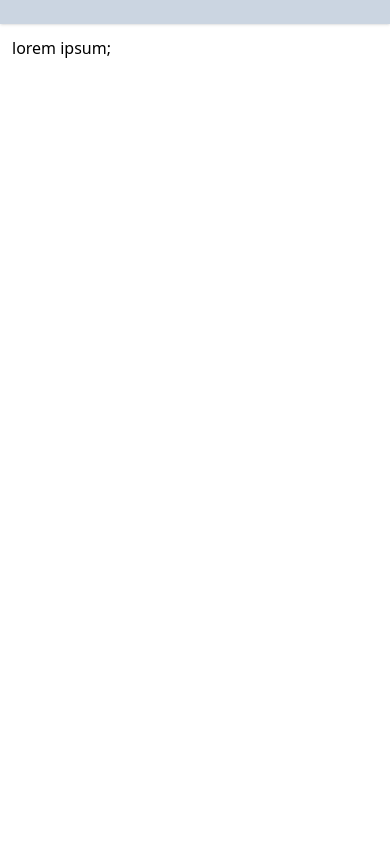
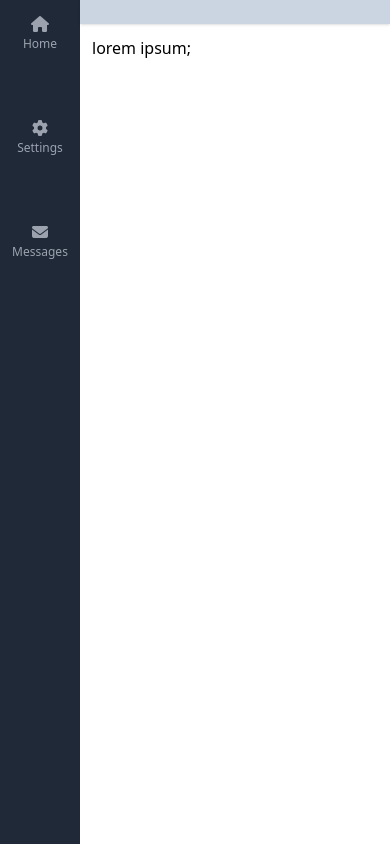
Before and after one commit to james-larocque/my-react-app, a React (Vite) app: page / in a window 390 px wide. Built offline with nearby package versions, Linux system fonts and the light colour scheme.

Commit message:
Sidebar remains static
The sidebar does not disappear when it gets to a certain screen size as
currently the sidebar is the main navigation at all form factors.

```diff
--- a/src/components/layout/Sidebar.tsx
+++ b/src/components/layout/Sidebar.tsx
@@ -4,13 +4,13 @@ const Sidebar = () => {
     const [open, setOpen] = useState(false);
     return (
         <div className='min-h-0 h-full flex-1 flex overflow-hidden'>
-            <nav aria-label='Sidebar' className='narrow-sidebar hidden lg:block flex-shrink-0 bg-gray-800 overflow-y-auto'>
+            <nav aria-label='Sidebar' className='narrow-sidebar lg:block flex-shrink-0 bg-gray-800 overflow-y-auto'>
                 <div className='relative w-20 flex space-y-16 flex-col p-3'>
                     <a href="#" class="text-gray-400 hover:text-red-700">
                         <div class="flex-shrink-0 inline-flex items-center justify-center w-14">
                             <i class="fa fa-house"></i>
                         </div>
-                        <div class="text-center text-xs font-normal ">Home</div>
+                        <div class="text-center text-xs font-normal">Home</div>
                     </a>
 
                     <a href="#" class="text-gray-400 hover:text-red-700">
```
